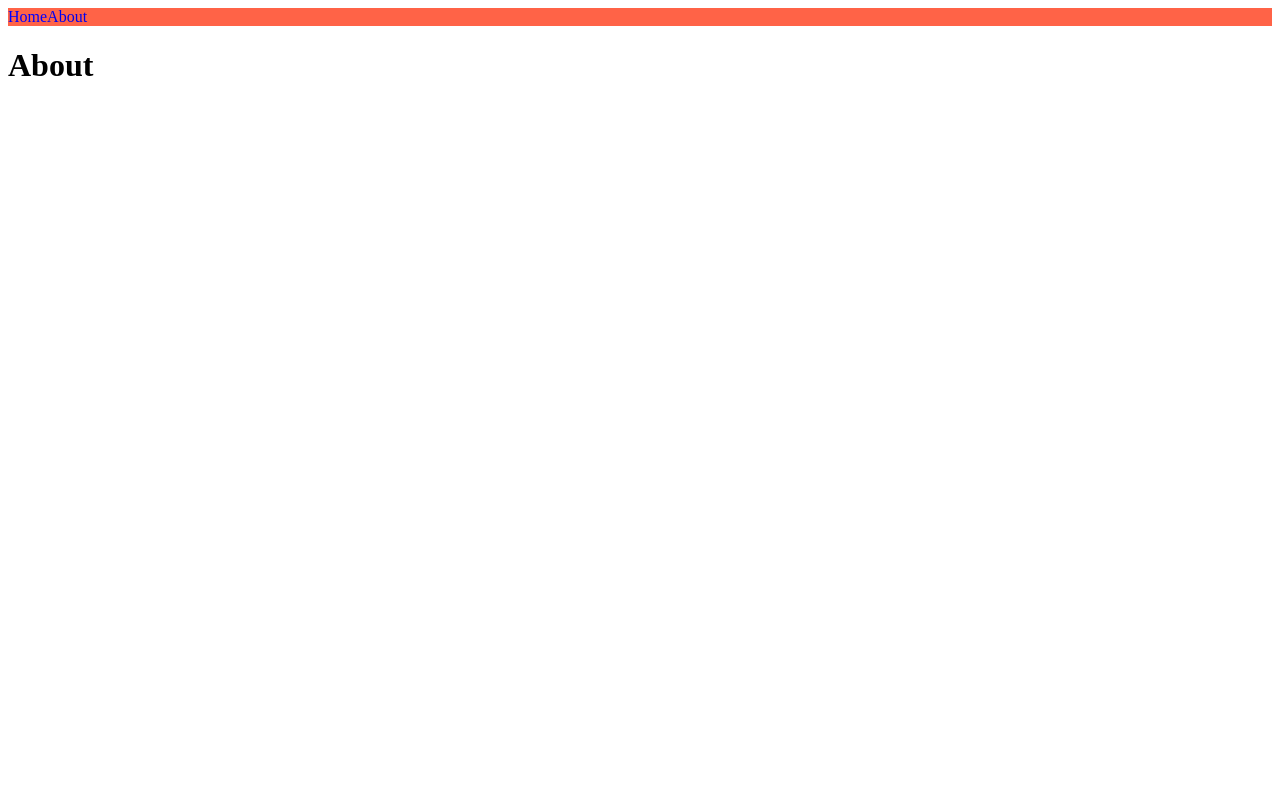
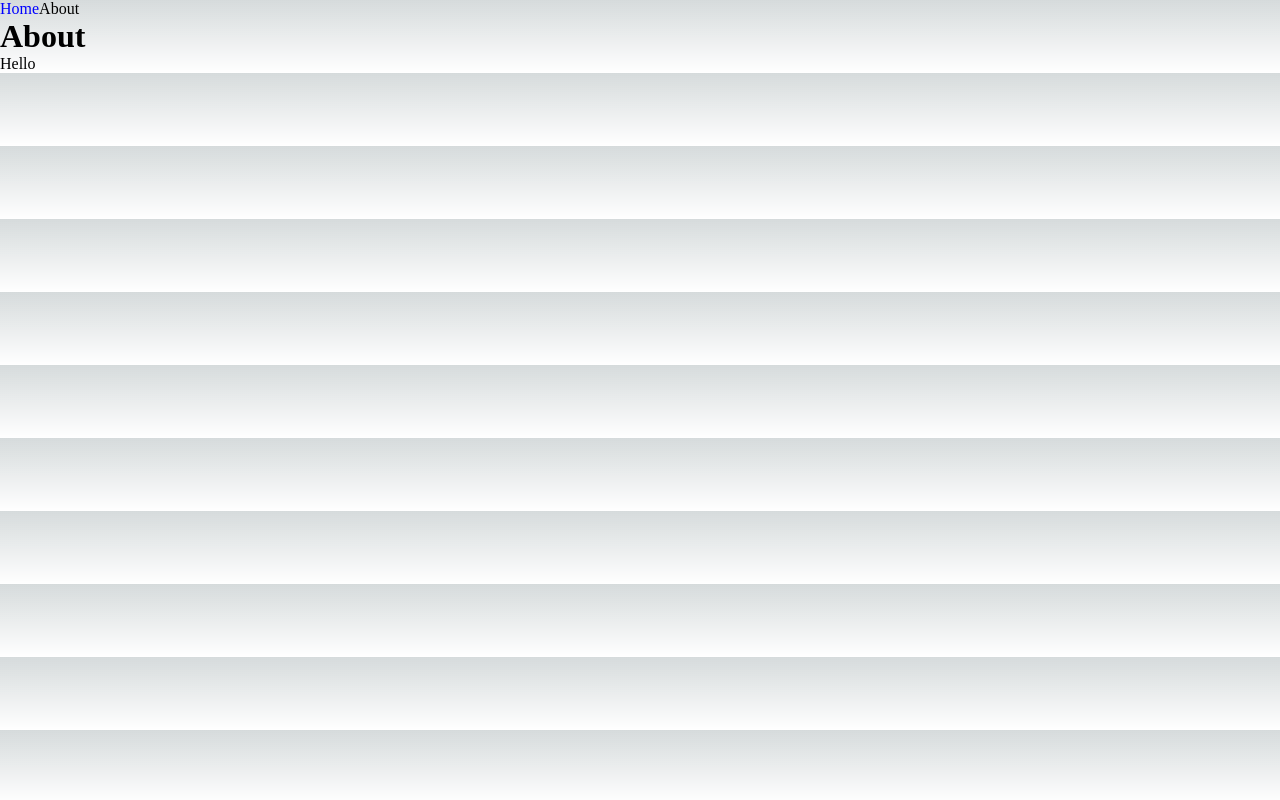
Before and after one commit to wujuno/next-intro, a Next.js app: page /about in a window 1280 px wide. Built offline with nearby package versions, Linux system fonts and the light colour scheme.

Commit message:
Implement global styles

```diff
--- a/components/NavBar.module.css
+++ /dev/null
@@ -1,6 +0,0 @@
-.nav {
-    display:  flex;
-    justify-content: space-between;
-    background-color: tomato;
-
-}
--- a/components/NavBar.tsx
+++ b/components/NavBar.tsx
@@ -6,22 +6,23 @@ export default function NavBar() {
   const router = useRouter();
   return (
     <nav>
-      <Link href="/" style={{ color: router.pathname === "/" ? "active" : "blue" }}>
-        Home
+      <Link href="/" >
+        <span style={{ color: router.pathname === "/" ? "active" : "blue" }}>
+          Home
+          </span>
       </Link>
-      <Link href="/about" style={{ color: router.pathname === "/about" ? "active" : "blue" }}>
+      <Link href="/about" >
+          <span style={{ color: router.pathname === "/about" ? "active" : "blue" }}>
           About
+          </span>
       </Link>
       <style jsx>{`
-      nav {
-        background-color: tomato;
         a {
           text-decoration: none;
         }
         .active {
-          color: yellow;
+            color: tomato;
         }
-      }
       `}</style>
     </nav>
   );
--- /dev/null
+++ b/src/pages/_app.tsx
@@ -0,0 +1,13 @@
+import NavBar from "components/NavBar";
+import { AppProps } from "next/app";
+import "../styles/globals.css";
+
+export default function App({Component,pageProps}:AppProps) {
+    return (
+        <>
+            <NavBar/>
+            <Component {...pageProps}/>
+            <span>Hello</span>
+        </>
+    )
+}
--- a/src/pages/about.tsx
+++ b/src/pages/about.tsx
@@ -3,7 +3,6 @@ import NavBar from "components/NavBar"
 export default function About(){
     return (
         <div>
-            <NavBar/>
             <h1>About</h1>
         </div>
     )
--- a/src/pages/index.tsx
+++ b/src/pages/index.tsx
@@ -1,10 +1,10 @@
-import NavBar from "components/NavBar";
+
 
 export default function Home() {
   return (
     <div>
-      <NavBar />
       <h1>Hello</h1>
+      <style jsx global>{``}</style>
     </div>
   );
 }
```
